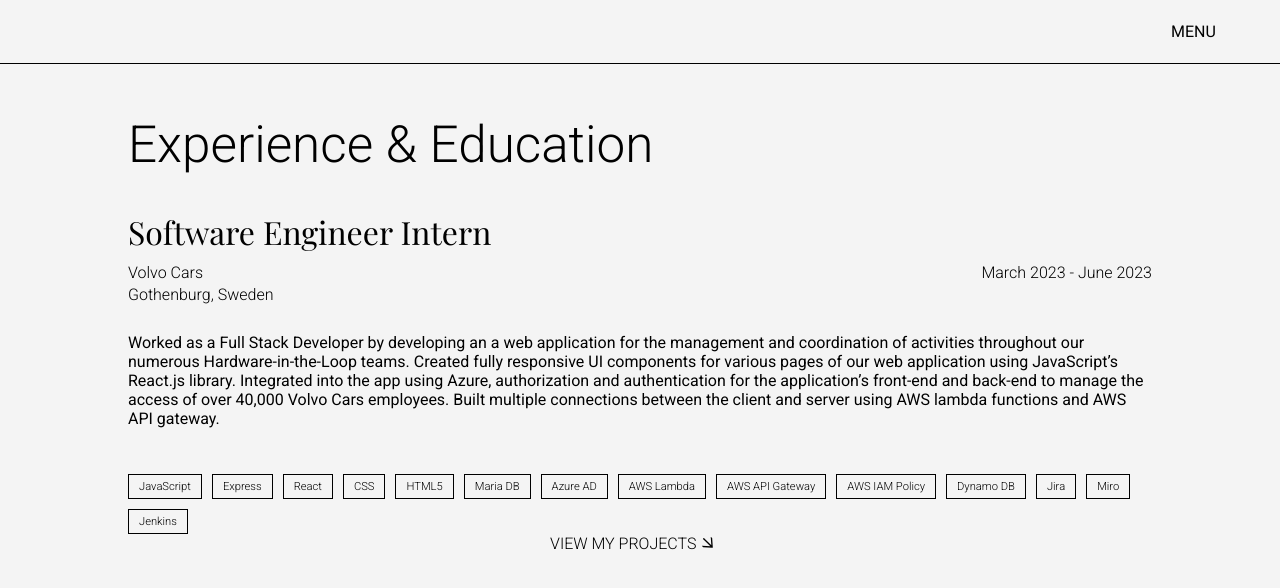
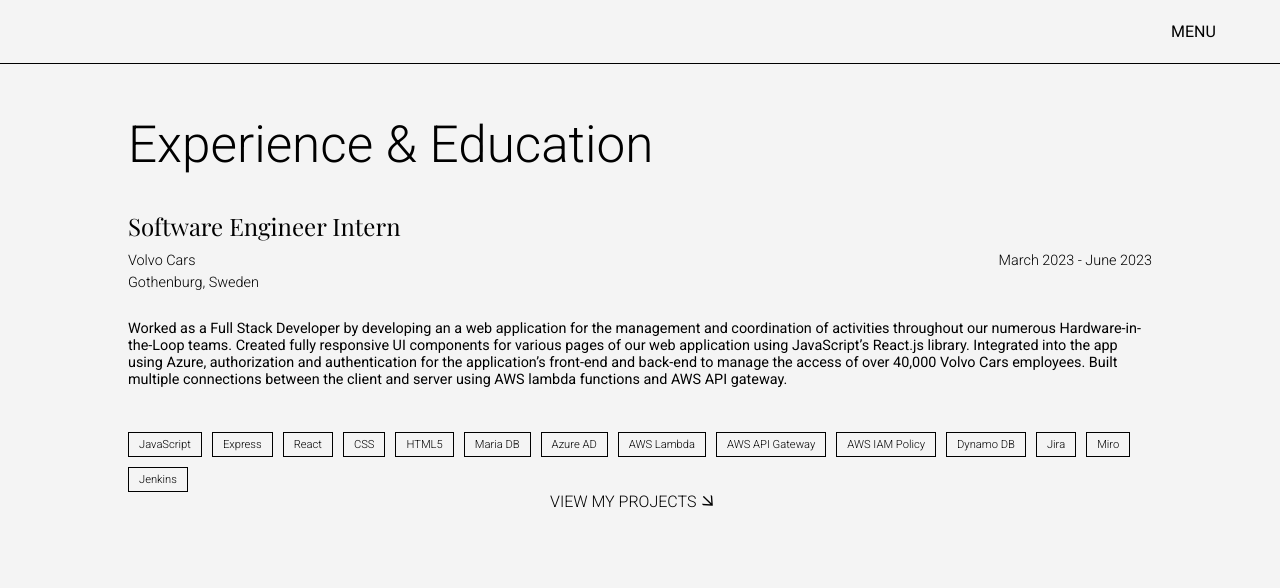
Before and after one commit to SomtoJF/whoissomto, a React (Vite) app: page /experience in a window 1280 px wide. Shown: the top 588 px of the page. Built offline with nearby package versions, Linux system fonts and the light colour scheme; a web font is replaced by a local one.

Commit message:
Stylefix: Adjust font size of h4 element

```diff
--- a/src/components/Experience&Education/ExperienceCard.styles.sass
+++ b/src/components/Experience&Education/ExperienceCard.styles.sass
@@ -5,9 +5,10 @@
     flex-direction: column
     font-family: App.$header-font
     gap: 10px
-    h3
+    font-size: 0.9rem
+    h4
         font-weight: 400
-        font-size: 2rem
+        font-size: 1.5rem
         font-family: App.$normal-font
         margin: 0px
         padding: 0px
--- a/src/components/Experience&Education/ExperienceCard.tsx
+++ b/src/components/Experience&Education/ExperienceCard.tsx
@@ -9,7 +9,7 @@ interface props {
 const ExperienceCard = ({ data }: props) => {
 	return (
 		<article className="experience-card">
-			<h3>{data.position}</h3>
+			<h4>{data.position}</h4>
 			<div className="location-period">
 				<p>{data.company}</p>
 				<p>{`${data.period.start} - ${data.period.end}`}</p>
```
